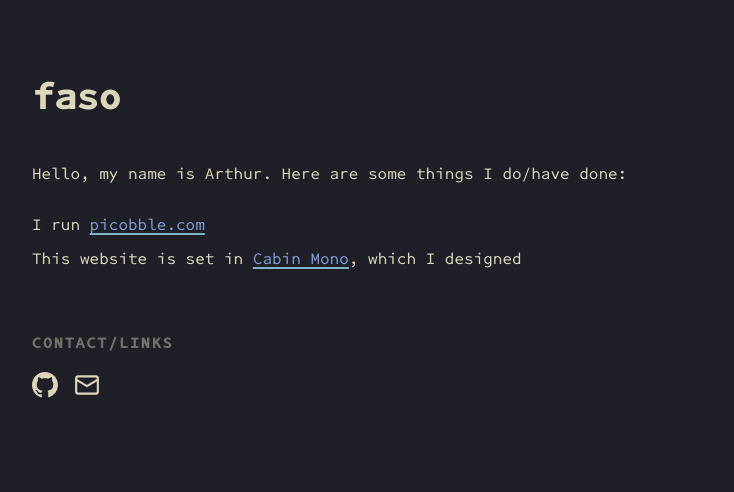
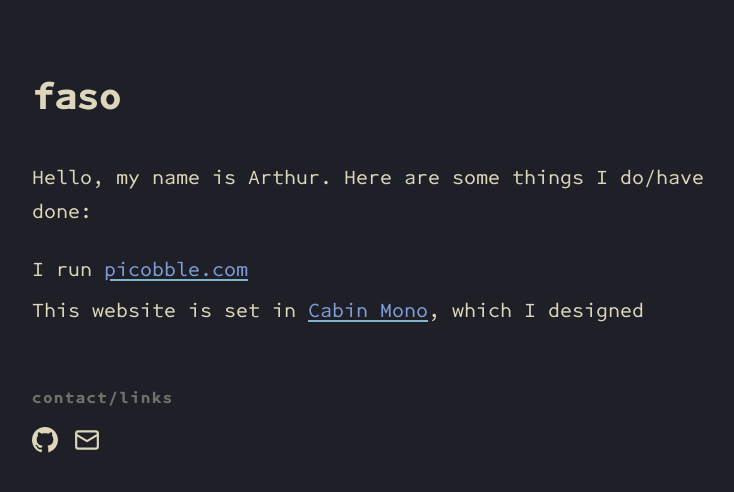
Before and after one commit to faso/faso.github.io, a plain HTML site: page index.html in a window 1280 px wide. Shown: the whole page, without its empty margins (272-1006 px from the left). Drawn offline with Linux system fonts and the light colour scheme.

Commit message:
20px body text, lowercase section header
Co-Authored-By: Claude Fable 5 <noreply@anthropic.com>
Claude-Session: https://claude.ai/code/session_01VWpU9HWCo14rcozoWdHpjQ

```diff
--- a/index.html
+++ b/index.html
@@ -29,7 +29,7 @@
   body {
     background: var(--bg);
     color: var(--ink);
-    font: 16px/1.7 'Cabin Mono', monospace;
+    font: 20px/1.7 'Cabin Mono', monospace;
     max-width: 720px;
     margin: 0 auto;
     padding: 4rem 1.5rem 3rem;
@@ -52,7 +52,7 @@
   h2 {
     font-size: 1rem;
     font-weight: 700;
-    text-transform: uppercase;
+    text-transform: lowercase;
     letter-spacing: 0.08em;
     color: var(--muted);
     margin: 3.5rem 0 1rem;
```
